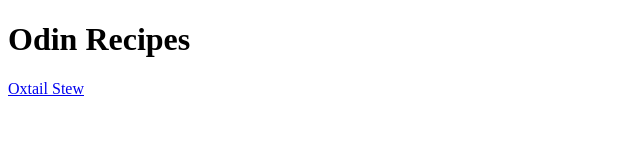
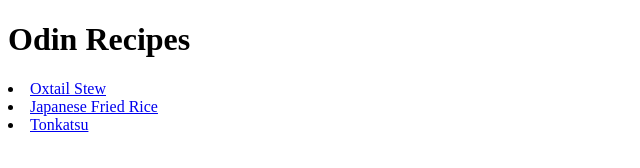
Before and after one commit to dasdennis/odin-recipes, a plain HTML site: page index.html in a window 1280 px wide. Shown: the whole page, without its empty margins (0-640 px from the left). Drawn offline with Linux system fonts and the light colour scheme.

Commit message:
refact: Refact Recipes Index

```diff
--- a/index.html
+++ b/index.html
@@ -7,6 +7,8 @@
   </head>
   <body>
     <h1>Odin Recipes</h1>
-    <a href="./recipes/oxtail-stew.html">Oxtail Stew</a>
+    <li><a href="./recipes/oxtail-stew.html">Oxtail Stew</a></li>
+    <li><a href="./recipes/japanese-fried-rice.html">Japanese Fried Rice</a></li>
+    <li><a href="./recipes/tonkatsu.html">Tonkatsu</a></li>
   </body>
 </html>
```
